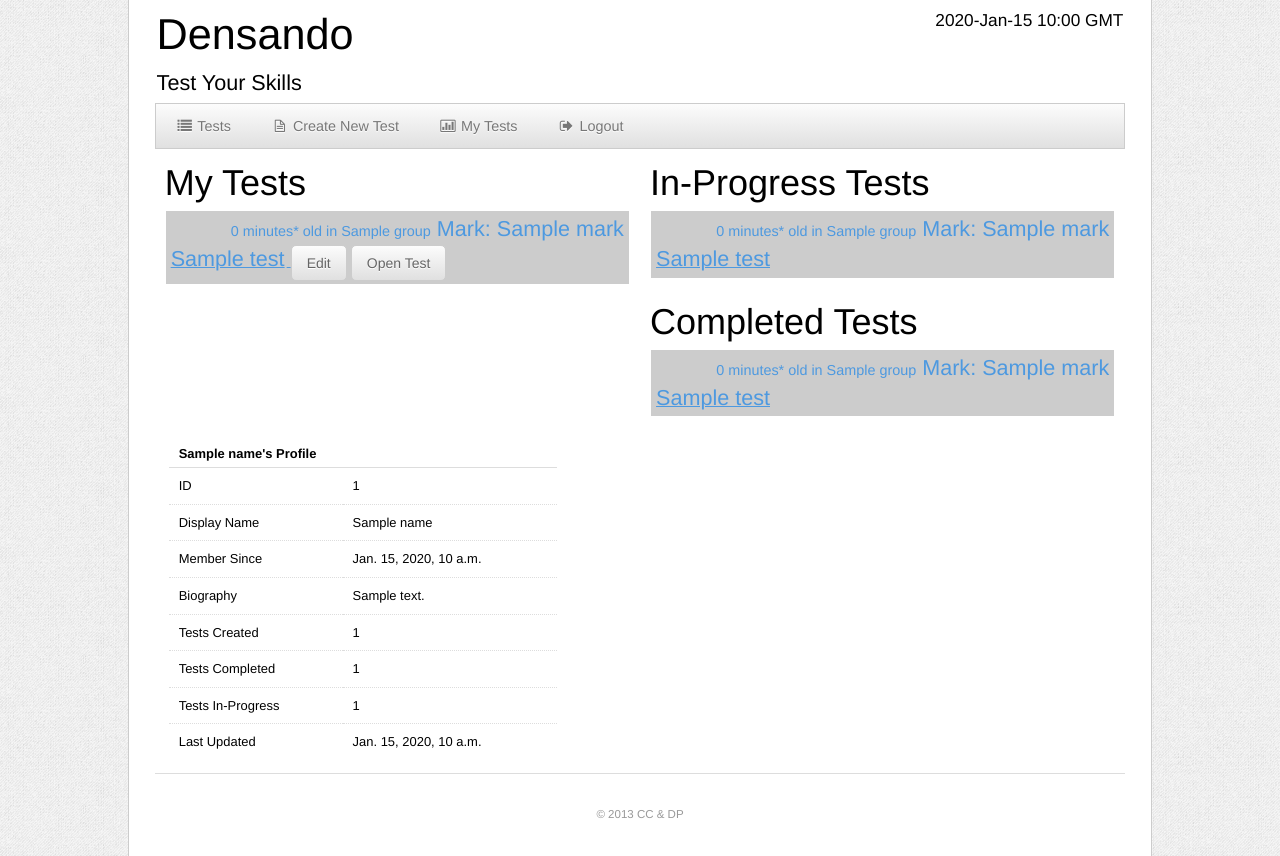
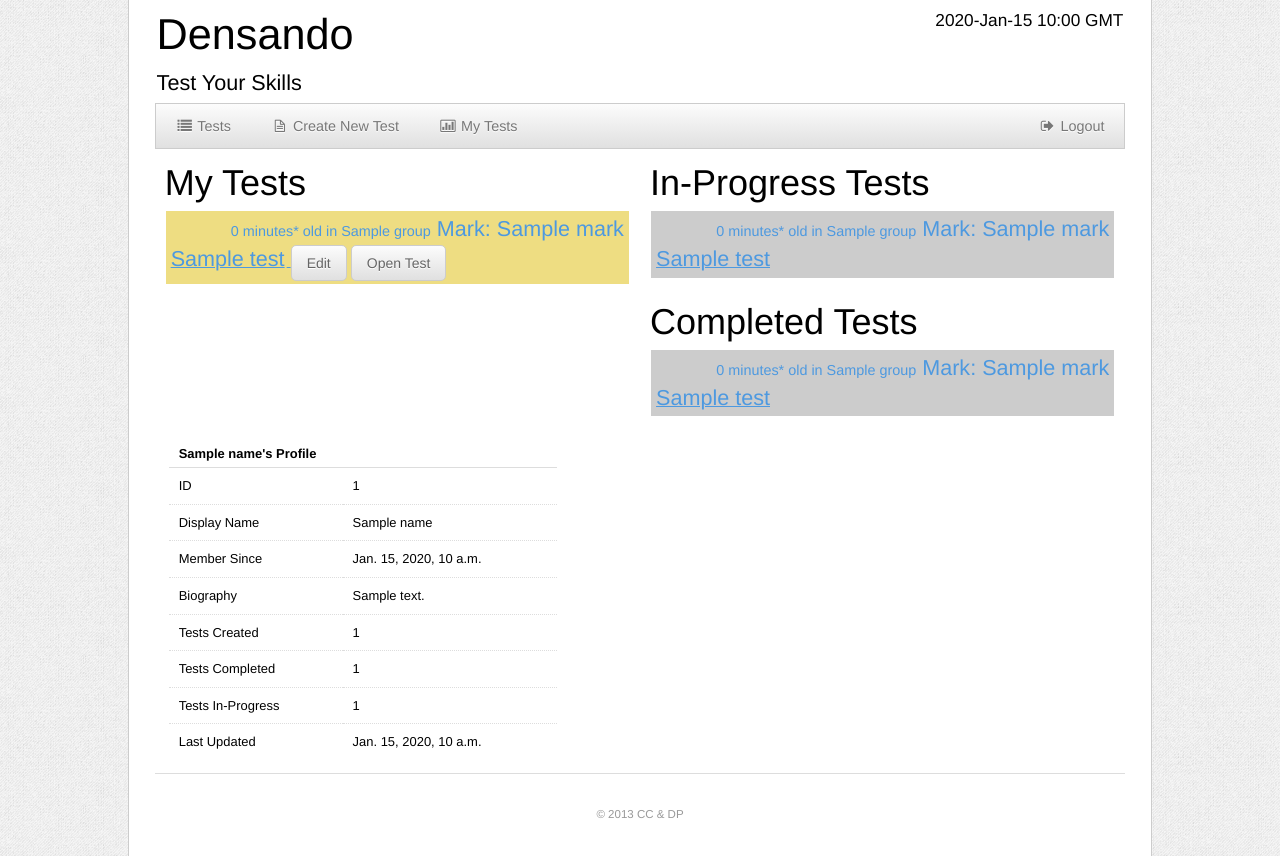
Before and after one commit to pierce403/densando, a Django app: template templates/profile.html in a window 1280 px wide. Shown: the part 16-872 px from the top of the page. Run offline with Django 3.2, Linux system fonts and the light colour scheme; the template is opened without the code that fills it: most values are stand-ins (such as "Sample title", 1, 10 or a date in 2020); some libraries are stand-ins or nearby versions.

Commit message:
More updates to the navigation, and fixed a bit of formatting regarding tests/answers/responses.  I think the only major thing I have left to do to meet spec is setting up the user scores (which I haven't even started on yet).  Onward and upward.

```diff
--- a/templates/css/style.css
+++ b/templates/css/style.css
@@ -179,5 +179,5 @@ textarea{
 }
 
 .new-to-be-marked {
-    border:#00DD22 dashed 5px;
+    background-color:#eedd82;
 }
--- a/templates/mark.html
+++ b/templates/mark.html
@@ -4,6 +4,6 @@
         <p>This mark was last edited {{ mark_modified|timesince:date }} ago.</p>
     </aside>
     <h5>Your response has been marked</h5>
-    <p>Response from test author:<br/>{{ comment }}</p>
+    <p>Response from test author:<br/>{{ comment|linebreaks }}</p>
     <p>Your score is <strong>{{ mark }}</strong>/10.
 </section>
--- a/templates/mark_detail.html
+++ b/templates/mark_detail.html
@@ -5,8 +5,8 @@
 
 	<fieldset class="mark-detail">
 	<legend>{{ title }}</legend>
-	<label for="response">Response</label><br/>
-	<textarea name="response" disabled>{{ mark.response }}</textarea>
+    <p>{{ mark.taker_entity.display_name }} has responded to your test:</p>
+	<p>{{ mark.response|linebreaks }}</p>
 
 	<label for="comment">Comments</label>
 	<textarea name="comment"></textarea>
--- a/templates/navigation.html
+++ b/templates/navigation.html
@@ -6,9 +6,9 @@
 	{% if user %}
 		<li><a href="{{ nav_urls.create_test }}"><i class="icon-file-alt"></i> Create New Test</a></li>
         <li><a href="{{ nav_urls.profile }}"><i class="icon-bar-chart"></i> My Tests</a></li>
-		<li ><a href="{{ nav_urls.logout }}"><i class="icon-signout"></i> Logout</a></li>
+		<li style="float:right;"><a href="{{ nav_urls.logout }}"><i class="icon-signout"></i> Logout</a></li>
 	{% else %}
-		<li ><a href="{{ nav_urls.login }}"><i class="icon-signin"></i> Login</a></li>
+		<li style="float:right;"><a href="{{ nav_urls.login }}"><i class="icon-signin"></i> Login</a></li>
 	{% endif %}
 </ul>
 
--- a/templates/profile.html
+++ b/templates/profile.html
@@ -5,7 +5,7 @@
 <section class="col_6" >
 	<header><h3>My Tests</h3></header>
 	{% for test in my_tests.tests %}
-		<div class="test-preview">
+		<div class="test-preview{%if test.num_marked != test.times_taken %} new-to-be-marked{% endif %}">
 		{% include "test.html" %}
         <a href="{{ nav_urls.create_test }}/{{ test.id }}" class="button">Edit</a>
         {% if test.open %}
```
Also changed, not shown: densando.py (+22 -23 lines).
